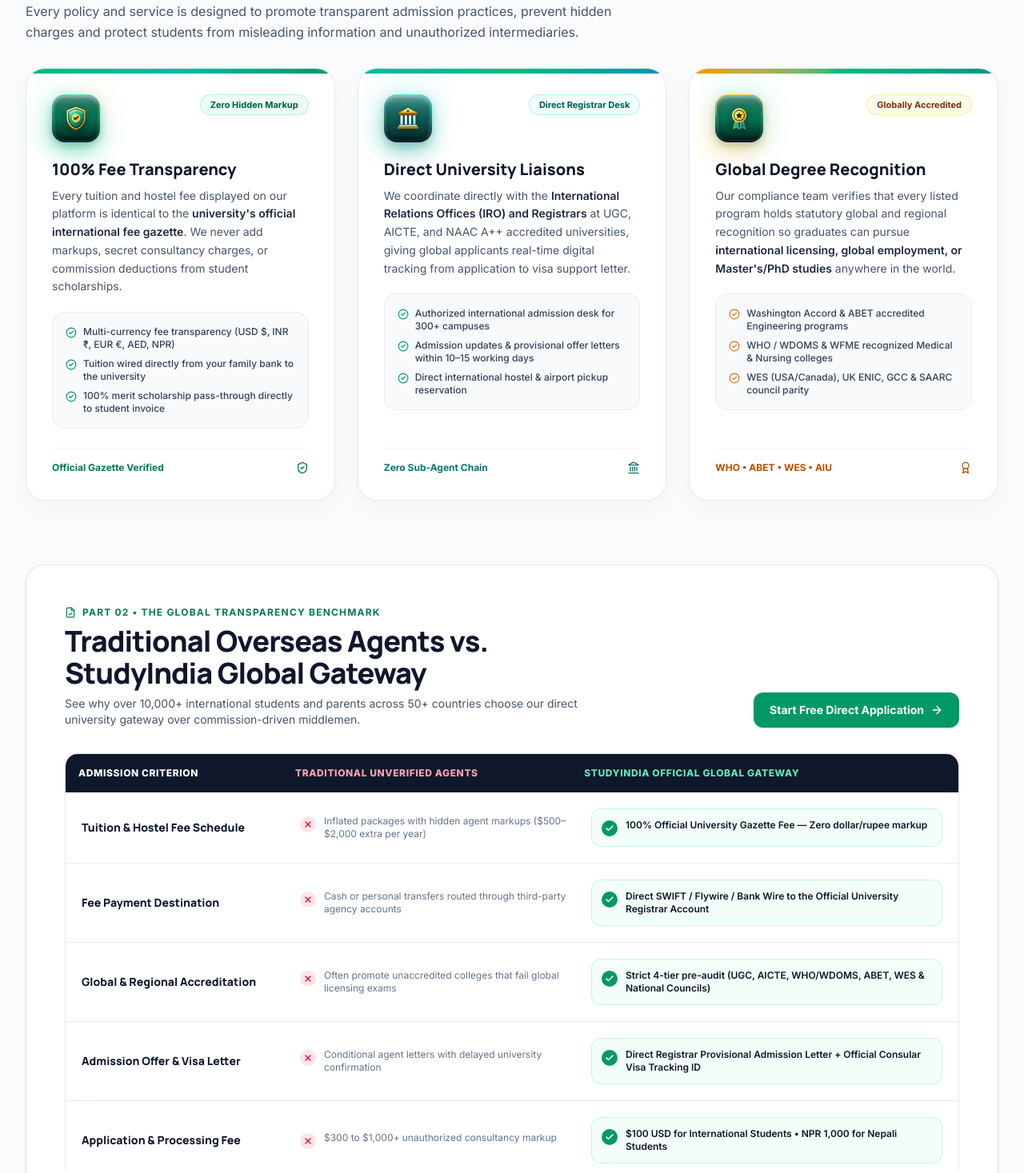
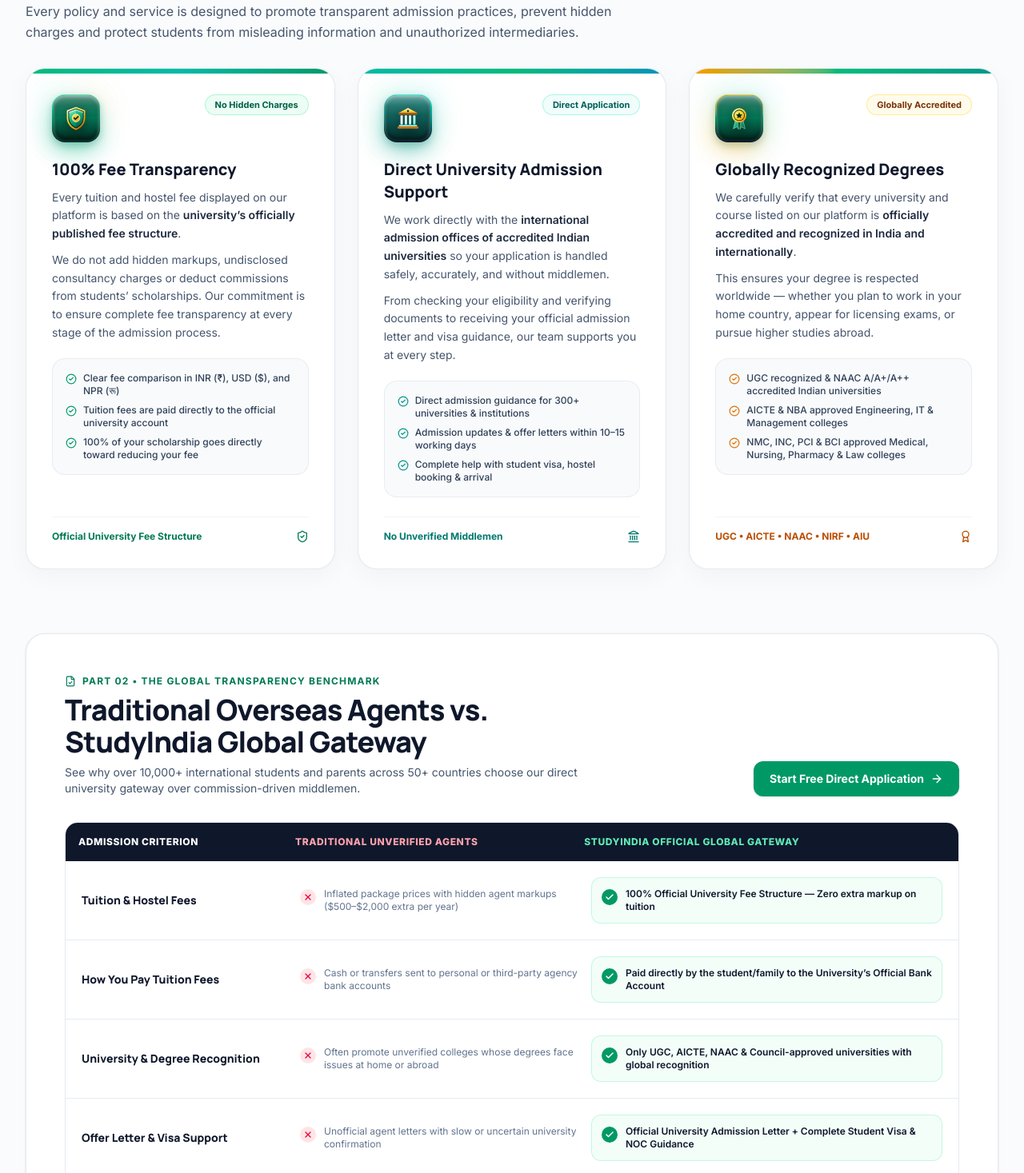
Before and after one commit to mannbond007/studyinindia, a Next.js app: page /about in a window 1280 px wide. Shown: the part 1083-2550 px from the top of the page at 80% size. Built offline with nearby package versions, Linux system fonts and the light colour scheme; no server answers.

Commit message:
about page globally degree fixed

```diff
--- a/components/about/about-interactive-showcase.tsx
+++ b/components/about/about-interactive-showcase.tsx
@@ -134,29 +134,29 @@ function EquivalencyRosette3D() {
 /* ─── Comparison Matrix Rows ─── */
 const comparisonRows = [
   {
-    feature: "Tuition & Hostel Fee Schedule",
-    traditional: "Inflated packages with hidden agent markups ($500–$2,000 extra per year)",
-    studyIndia: "100% Official University Gazette Fee — Zero dollar/rupee markup",
+    feature: "Tuition & Hostel Fees",
+    traditional: "Inflated package prices with hidden agent markups ($500–$2,000 extra per year)",
+    studyIndia: "100% Official University Fee Structure — Zero extra markup on tuition",
   },
   {
-    feature: "Fee Payment Destination",
-    traditional: "Cash or personal transfers routed through third-party agency accounts",
-    studyIndia: "Direct SWIFT / Flywire / Bank Wire to the Official University Registrar Account",
+    feature: "How You Pay Tuition Fees",
+    traditional: "Cash or transfers sent to personal or third-party agency bank accounts",
+    studyIndia: "Paid directly by the student/family to the University’s Official Bank Account",
   },
   {
-    feature: "Global & Regional Accreditation",
-    traditional: "Often promote unaccredited colleges that fail global licensing exams",
-    studyIndia: "Strict 4-tier pre-audit (UGC, AICTE, WHO/WDOMS, ABET, WES & National Councils)",
+    feature: "University & Degree Recognition",
+    traditional: "Often promote unverified colleges whose degrees face issues at home or abroad",
+    studyIndia: "Only UGC, AICTE, NAAC & Council-approved universities with global recognition",
   },
   {
-    feature: "Admission Offer & Visa Letter",
-    traditional: "Conditional agent letters with delayed university confirmation",
-    studyIndia: "Direct Registrar Provisional Admission Letter + Official Consular Visa Tracking ID",
+    feature: "Offer Letter & Visa Support",
+    traditional: "Unofficial agent letters with slow or uncertain university confirmation",
+    studyIndia: "Official University Admission Letter + Complete Student Visa & NOC Guidance",
   },
   {
-    feature: "Application & Processing Fee",
-    traditional: "$300 to $1,000+ unauthorized consultancy markup",
-    studyIndia: "$100 USD for International Students • NPR 1,000 for Nepali Students",
+    feature: "Admission Guidance & Support",
+    traditional: "High consultancy charges ($300 to $1,000+) with limited post-arrival help",
+    studyIndia: "Transparent support from university selection to hostel & campus onboarding",
   },
 ];
 
@@ -386,28 +386,31 @@ export function AboutInteractiveShowcase() {
               <div className="flex items-start justify-between gap-3">
                 <FeeTransparencyGem3D />
                 <span className="px-3 py-1 rounded-full text-[11px] font-bold bg-emerald-50 text-emerald-800 border border-emerald-200/80">
-                  Zero Hidden Markup
+                  No Hidden Charges
                 </span>
               </div>
 
-              <div className="space-y-2">
+              <div className="space-y-2.5">
                 <h3 className="text-xl font-extrabold text-slate-900 font-heading group-hover:text-emerald-800 transition-colors">
                   100% Fee Transparency
                 </h3>
                 <p className="text-xs sm:text-sm text-slate-600 leading-relaxed">
-                  Every tuition and hostel fee displayed on our platform is identical to the{" "}
+                  Every tuition and hostel fee displayed on our platform is based on the{" "}
                   <span className="font-semibold text-slate-800">
-                    university&apos;s official international fee gazette
+                    university’s officially published fee structure
                   </span>
-                  . We never add markups, secret consultancy charges, or commission deductions from student scholarships.
+                  .
+                </p>
+                <p className="text-xs sm:text-sm text-slate-600 leading-relaxed">
+                  We do not add hidden markups, undisclosed consultancy charges or deduct commissions from students’ scholarships. Our commitment is to ensure complete fee transparency at every stage of the admission process.
                 </p>
               </div>
 
               <div className="p-4 rounded-2xl bg-slate-50 border border-slate-200/70 space-y-2">
                 {[
-                  "Multi-currency fee transparency (USD $, INR ₹, EUR €, AED, NPR)",
-                  "Tuition wired directly from your family bank to the university",
-                  "100% merit scholarship pass-through directly to student invoice",
+                  "Clear fee comparison in INR (₹), USD ($), and NPR (रू)",
+                  "Tuition fees are paid directly to the official university account",
+                  "100% of your scholarship goes directly toward reducing your fee",
                 ].map((pt, i) => (
                   <div key={i} className="flex items-start gap-2 text-xs text-slate-700 font-medium">
                     <CheckCircle2 className="w-3.5 h-3.5 text-emerald-600 shrink-0 mt-0.5" />
@@ -418,40 +421,43 @@ export function AboutInteractiveShowcase() {
             </div>
 
             <div className="mt-6 pt-4 border-t border-slate-100 flex items-center justify-between text-xs font-bold text-emerald-700">
-              <span>Official Gazette Verified</span>
+              <span>Official University Fee Structure</span>
               <ShieldCheck className="w-4 h-4" />
             </div>
           </div>
 
-          {/* Pillar 2: Direct University Liaisons */}
+          {/* Pillar 2: Direct University Admission Support */}
           <div className="group relative rounded-3xl bg-white border border-slate-200/90 hover:border-teal-500/50 p-7 sm:p-8 shadow-[0_8px_30px_rgb(15,23,42,0.04)] hover:shadow-[0_24px_50px_-12px_rgba(13,148,136,0.16)] hover:-translate-y-1 transition-all duration-300 flex flex-col justify-between overflow-hidden">
             <div className="absolute inset-x-0 top-0 h-1.5 bg-gradient-to-r from-teal-500 via-emerald-500 to-cyan-600" />
             <div className="space-y-5">
               <div className="flex items-start justify-between gap-3">
                 <UniversityColonnade3D />
                 <span className="px-3 py-1 rounded-full text-[11px] font-bold bg-teal-50 text-teal-800 border border-teal-200/80">
-                  Direct Registrar Desk
+                  Direct Application
                 </span>
               </div>
 
-              <div className="space-y-2">
+              <div className="space-y-2.5">
                 <h3 className="text-xl font-extrabold text-slate-900 font-heading group-hover:text-teal-800 transition-colors">
-                  Direct University Liaisons
+                  Direct University Admission Support
                 </h3>
                 <p className="text-xs sm:text-sm text-slate-600 leading-relaxed">
-                  We coordinate directly with the{" "}
+                  We work directly with the{" "}
                   <span className="font-semibold text-slate-800">
-                    International Relations Offices (IRO) and Registrars
+                    international admission offices of accredited Indian universities
                   </span>{" "}
-                  at UGC, AICTE, and NAAC A++ accredited universities, giving global applicants real-time digital tracking from application to visa support letter.
+                  so your application is handled safely, accurately, and without middlemen.
+                </p>
+                <p className="text-xs sm:text-sm text-slate-600 leading-relaxed">
+                  From checking your eligibility and verifying documents to receiving your official admission letter and visa guidance, our team supports you at every step.
                 </p>
               </div>
 
               <div className="p-4 rounded-2xl bg-slate-50 border border-slate-200/70 space-y-2">
                 {[
-                  "Authorized international admission desk for 300+ campuses",
-                  "Admission updates & provisional offer letters within 10–15 working days",
-                  "Direct international hostel & airport pickup reservation",
+                  "Direct admission guidance for 300+ universities & institutions",
+                  "Admission updates & offer letters within 10–15 working days",
+                  "Complete help with student visa, hostel booking & arrival",
                 ].map((pt, i) => (
                   <div key={i} className="flex items-start gap-2 text-xs text-slate-700 font-medium">
                     <CheckCircle2 className="w-3.5 h-3.5 text-teal-600 shrink-0 mt-0.5" />
@@ -462,12 +468,12 @@ export function AboutInteractiveShowcase() {
             </div>
 
             <div className="mt-6 pt-4 border-t border-slate-100 flex items-center justify-between text-xs font-bold text-teal-700">
-              <span>Zero Sub-Agent Chain</span>
+              <span>No Unverified Middlemen</span>
               <Landmark className="w-4 h-4" />
             </div>
           </div>
 
-          {/* Pillar 3: Worldwide Degree Recognition */}
+          {/* Pillar 3: Globally Recognized Degrees */}
           <div className="group relative rounded-3xl bg-white border border-slate-200/90 hover:border-amber-500/50 p-7 sm:p-8 shadow-[0_8px_30px_rgb(15,23,42,0.04)] hover:shadow-[0_24px_50px_-12px_rgba(245,158,11,0.16)] hover:-translate-y-1 transition-all duration-300 flex flex-col justify-between overflow-hidden">
             <div className="absolute inset-x-0 top-0 h-1.5 bg-gradient-to-r from-amber-500 via-emerald-500 to-teal-600" />
             <div className="space-y-5">
@@ -478,24 +484,27 @@ export function AboutInteractiveShowcase() {
                 </span>
               </div>
 
-              <div className="space-y-2">
+              <div className="space-y-2.5">
                 <h3 className="text-xl font-extrabold text-slate-900 font-heading group-hover:text-emerald-800 transition-colors">
-                  Global Degree Recognition
+                  Globally Recognized Degrees
                 </h3>
                 <p className="text-xs sm:text-sm text-slate-600 leading-relaxed">
-                  Our compliance team verifies that every listed program holds statutory global and regional recognition so graduates can pursue{" "}
+                  We carefully verify that every university and course listed on our platform is{" "}
                   <span className="font-semibold text-slate-800">
-                    international licensing, global employment, or Master&apos;s/PhD studies
-                  </span>{" "}
-                  anywhere in the world.
+                    officially accredited and recognized in India and internationally
+                  </span>
+                  .
+                </p>
+                <p className="text-xs sm:text-sm text-slate-600 leading-relaxed">
+                  This ensures your degree is respected worldwide — whether you plan to work in your home country, appear for licensing exams, or pursue higher studies abroad.
                 </p>
               </div>
 
               <div className="p-4 rounded-2xl bg-slate-50 border border-slate-200/70 space-y-2">
                 {[
-                  "Washington Accord & ABET accredited Engineering programs",
-                  "WHO / WDOMS & WFME recognized Medical & Nursing colleges",
-                  "WES (USA/Canada), UK ENIC, GCC & SAARC council parity",
+                  "UGC recognized & NAAC A/A+/A++ accredited Indian universities",
+                  "AICTE & NBA approved Engineering, IT & Management colleges",
+                  "NMC, INC, PCI & BCI approved Medical, Nursing, Pharmacy & Law colleges",
                 ].map((pt, i) => (
                   <div key={i} className="flex items-start gap-2 text-xs text-slate-700 font-medium">
                     <CheckCircle2 className="w-3.5 h-3.5 text-amber-600 shrink-0 mt-0.5" />
@@ -506,7 +515,7 @@ export function AboutInteractiveShowcase() {
             </div>
 
             <div className="mt-6 pt-4 border-t border-slate-100 flex items-center justify-between text-xs font-bold text-amber-700">
-              <span>WHO • ABET • WES • AIU</span>
+              <span>UGC • AICTE • NAAC • NIRF • AIU</span>
               <Award className="w-4 h-4" />
             </div>
           </div>
@@ -753,7 +762,7 @@ export function AboutInteractiveShowcase() {
             <h3 className="text-2xl sm:text-3xl lg:text-4xl font-black font-heading text-white tracking-tight leading-tight">
               Speak with Our International{" "}
               <span className="bg-gradient-to-r from-emerald-300 via-teal-200 to-emerald-400 bg-clip-text text-transparent">
-                Admissions Deans
+                Admission Advisors
               </span>{" "}
               Today
             </h3>
```
